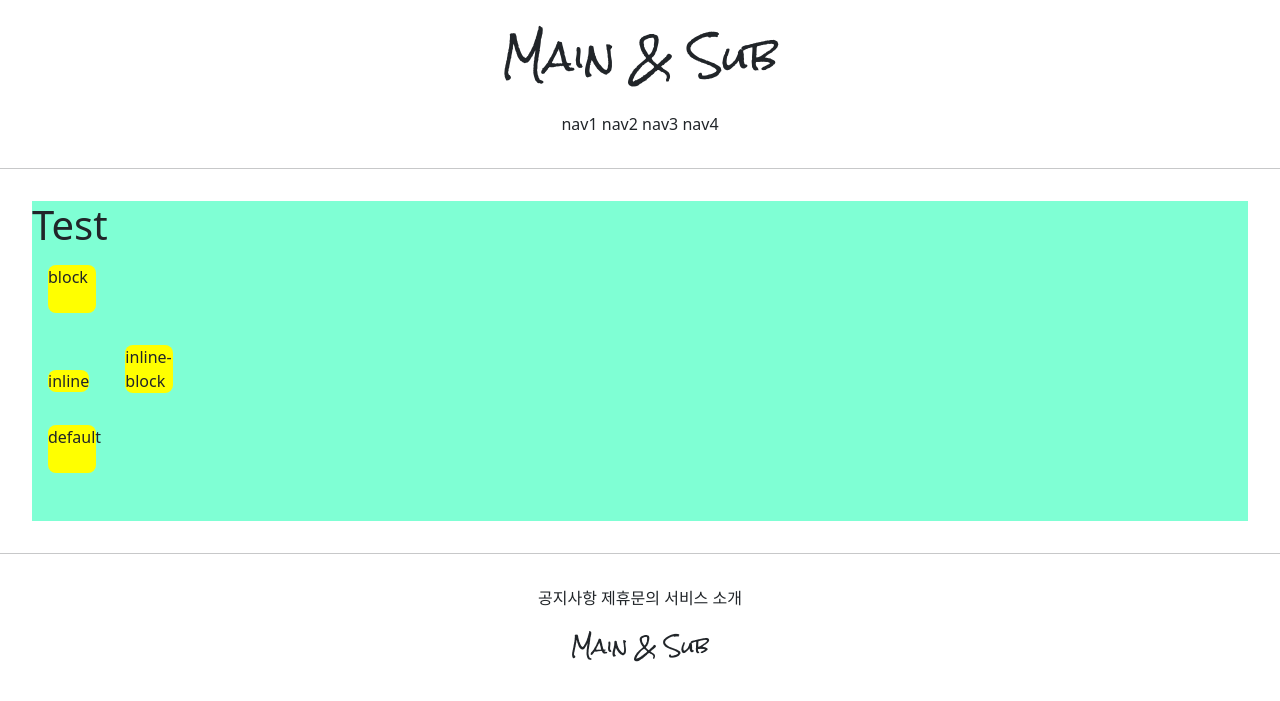
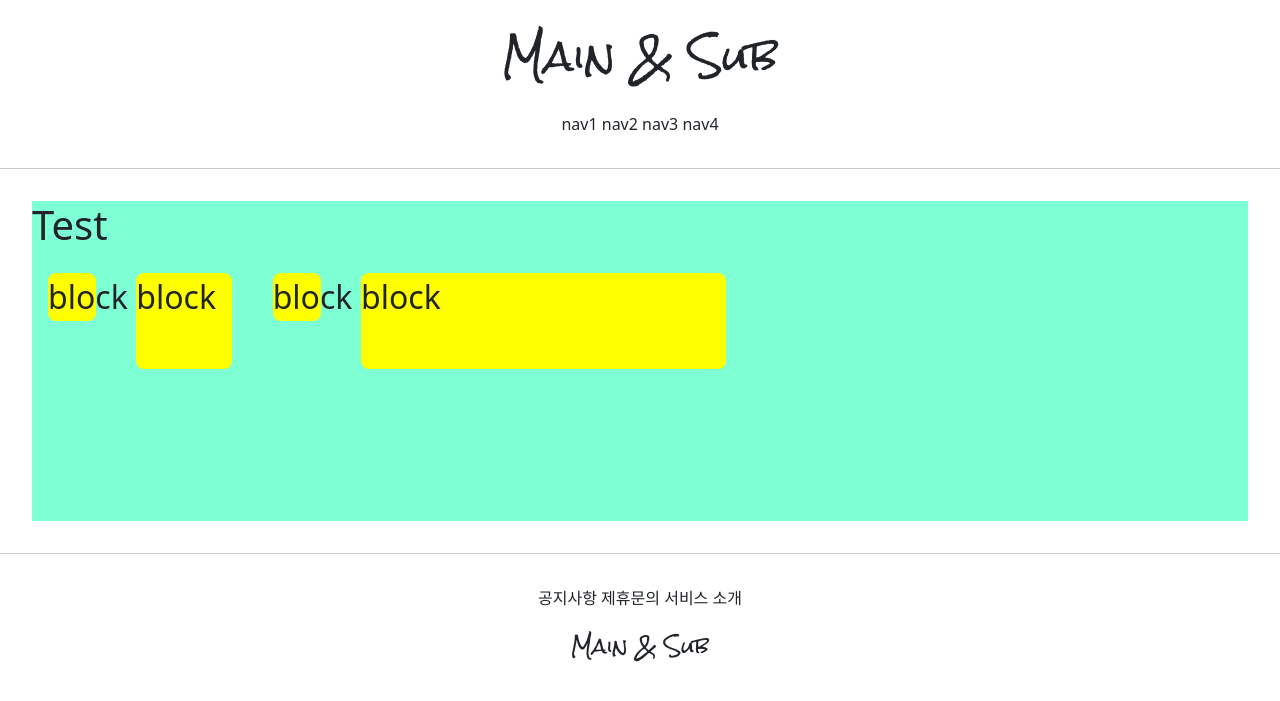
Before and after one commit to xxoellie/gis_1ban-_1, a Django app: page /accounts/hello_world/ in a window 1280 px wide. Shown: the top 701 px of the page. Run offline with Django 3.2, Linux system fonts and the light colour scheme; parts of the project's set-up code (start-up, migrations or seed data) failed here and were passed over.

Commit message:
7/7 class 1 commit 3

```diff
--- a/accountapp/templates/accountapp/hello_world.html
+++ b/accountapp/templates/accountapp/hello_world.html
@@ -6,6 +6,7 @@
 
         .testing {
             background-color : yellow;
+            display: inline-block;
             margin : 1rem;
             height: 48px;
             width : 48px;
@@ -14,14 +15,14 @@
 
     </style>
 
-    <div style="height: 20rem; background-color: aquamarine; margin : 2rem; border-radius ; 1rem;">
+    <div style="height: 20rem; background-color: aquamarine; margin : 2rem; border-radius ; 1rem; font-size : 2rem; ">
         <h1>Test</h1>
 
-        <div class="testing" style="display : block">block</div>
-        <div class="testing" style="display : inline">inline</div>
-        <div class="testing" style="display : inline-block" >inline-block</div>
-        <div class="testing" style="display : none">none</div>
-        <div class="testing">default</div>
+        <div class="testing" style="height : 48px; width:48px;" >block</div>
+        <div class="testing" style="height : 3em; width:3em;" >block</div>
+        <div class="testing" style="height : 3rem; width:3rem;" >block</div>
+        <div class="testing" style="height : 30%; width:30%;" >block</div>
+
 
     </div>
 
```
